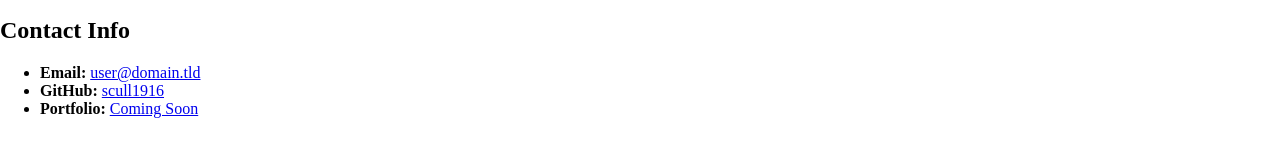
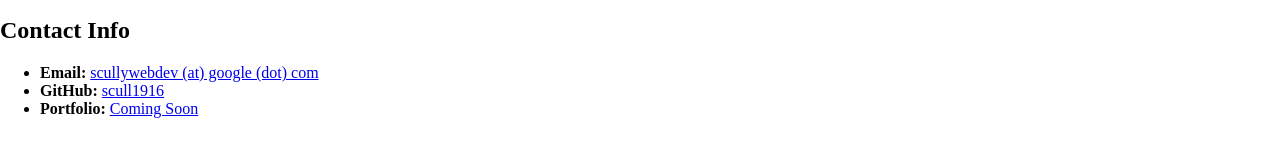
Before and after one commit to scull1916/scull1916.github.io, a plain HTML site: page index.html in a window 1280 px wide. Shown: the part 441-595 px from the top of the page. Drawn offline with Linux system fonts and the light colour scheme.

Commit message:
update email address

```diff
--- a/index.html
+++ b/index.html
@@ -28,7 +28,7 @@
 			<!-- Contact info -->
 			<h2>Contact Info</h2>
 			<ul>
-				<li><strong>Email:</strong> <a href="#">user@domain.tld</a></li>
+				<li><strong>Email:</strong> <a href="#">scullywebdev (at) google (dot) com</a></li>
 				<li><strong>GitHub:</strong> <a href="#">scull1916</a></li>
 				<li><strong>Portfolio:</strong> <a href="#">Coming Soon</a></li>
 			</ul>
```
